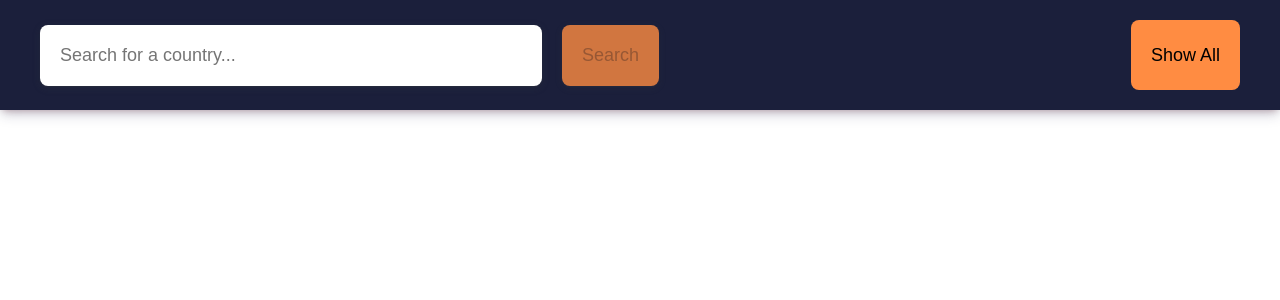
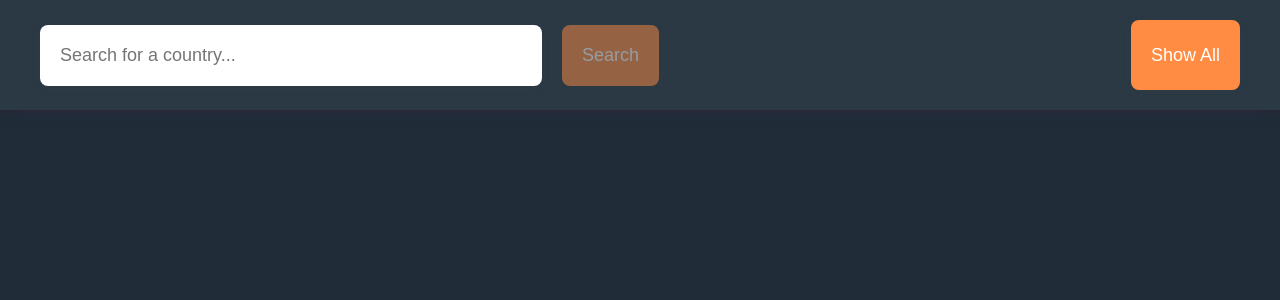
Before and after one commit to jatinchavan3010/react-challenge-main, a React (Vite) app: page / in a window 1280 px wide. Shown: the top 300 px of the page. Built offline with nearby package versions, Linux system fonts and the light colour scheme.

Commit message:
CountrySearch App - Refactor and add missing accessibility standards, Remove Header.tsx, Add Error Interface

```diff
--- a/src/App.css
+++ b/src/App.css
@@ -1,3 +1,35 @@
+:root {
+  /* Color Variables */
+  --color-header-background: #2b3945;
+  --color-content-background: #202c37;
+
+  --color-text-primary: #ffffff;
+
+  --color-button-background: #ff8c42;
+  --color-button-background-hover: #ff6a22;
+
+  --color-error-bg: #ffe6e6;
+  --color-error-border: #ff4d4d;
+  --color-error-text: #b30000;
+
+  /* Box Shadows */
+  --box-shadow-light: 0 1px 2px 0 rgba(60, 64, 67, 0.3),
+    0 2px 6px 2px rgba(60, 64, 67, 0.15);
+  --box-shadow-heavy: 0 6px 12px -2px rgba(45, 45, 89, 0.25),
+    0 3px 7px -3px rgba(100, 8, 8, 0.3);
+
+  /* Spacing */
+  --padding-button: 20px;
+  --padding-input: 20px 250px 20px 20px;
+  --padding-section: 20px 40px;
+}
+
+#root {
+  min-height: 100vh;
+  background-color: var(--color-content-background);
+  color: var(--color-text-primary);
+}
+
 body,
 h1,
 h2,
@@ -13,114 +45,110 @@ ol {
 }
 
 body {
-  font-family: Nunito Sans, sans-serif;
+  font-family: "Nunito Sans", sans-serif;
 }
 
 p {
   margin: 5px 0;
 }
 
+/* Search Section */
 .search-section {
   height: 70px;
-  box-shadow: 0 6px 12px -2px rgba(45, 45, 89, 0.25),
-    0 3px 7px -3px rgba(100, 8, 8, 0.3);
+  box-shadow: var(--box-shadow-heavy);
   display: flex;
   justify-content: space-between;
-  padding: 20px 40px;
+  padding: var(--padding-section);
   position: sticky;
   top: 0;
-  background-color: #1b1f3b;
+  background-color: var(--color-header-background);
+}
 
 .search-container {
   display: flex;
   align-items: center;
-    /* justify-content: center; */
-    /* margin: 40px 60px; */
   gap: 20px;
+}
 
 .search-input {
   border-radius: 8px;
-      box-shadow: 0 1px 2px 0 rgba(60, 64, 67, 0.3),
-        0 2px 6px 2px rgba(60, 64, 67, 0.15);
+  box-shadow: var(--box-shadow-light);
   border: none;
   font-size: 18px;
   outline: none;
-      padding: 20px 250px 20px 20px;
-
-      &:focus {
-        /* border: 1px solid orange; */
-        outline: solid;
-      }
+  padding: var(--padding-input);
 }
 
-    .search-button {
+.search-button,
+.show-all-btn {
   border-radius: 8px;
-      box-shadow: 0 1px 2px 0 rgba(60, 64, 67, 0.3),
-        0 2px 6px 2px rgba(60, 64, 67, 0.15);
+  box-shadow: var(--box-shadow-light);
   border: none;
   font-size: 18px;
   outline: none;
-      padding: 20px;
+  padding: var(--padding-button);
   cursor: pointer;
-      background-color: #ff8c42;
-
-      &:hover {
-        background-color: #ff6a22;
-        /* color: white; */
+  color: var(--color-text-primary);
+  background-color: var(--color-button-background);
 }
 
-      &:disabled {
-        opacity: 0.8;
+.search-button:hover,
+.show-all-btn:hover {
+  background-color: var(--color-button-background-hover);
+}
+
+.search-button:disabled {
+  opacity: 0.5;
   pointer-events: none;
 }
-    }
+
+/* Countries Section */
+.countries-section {
+  display: grid;
+  margin: auto;
+  margin-top: 40px;
+  max-width: 1200px;
+  grid-template-columns: repeat(auto-fill, minmax(250px, 1fr));
+  gap: 32px;
+  margin-inline: auto;
 }
 
-  .show-all-btn {
+.country-card {
   border-radius: 8px;
-    border: none;
-    font-size: 18px;
-    outline: none;
-    padding: 20px;
-    cursor: pointer;
-    background-color: #ff8c42;
-    &:hover {
-      background-color: #ff6a22;
-    }
-  }
+  overflow: hidden;
+  padding-bottom: 24px;
+  box-shadow: 0 0 8px 0px rgba(0, 0, 0, 0.2);
+  background-color: var(--color-header-background);
 }
 
-.countries-section {
-  display: flex;
-  flex-wrap: wrap;
-  justify-content: space-evenly;
-  margin-top: 40px;
-  /* gap: 10px 25px; */
+.country-flag-image {
+  height: 160px;
+  overflow: hidden;
+}
 
-  .country {
-    align-items: flex-start;
-    display: flex;
-    flex-direction: column;
-    /* margin: 10px 10px 55px; */
-    width: 300px;
+.country-flag-image img {
+  width: 100%;
+  height: 100%;
+  object-fit: cover;
+}
 
 .country-info {
-      padding: 5px 25px 25px;
-    }
-    .country-flag-image {
-      border-radius: 10px 10px 0 0;
-      height: 170px;
-      object-fit: cover;
-      padding: 0;
-      transition: all 0.1s ease-in-out;
-      width: 100%;
-    }
-  }
+  padding-inline: 16px;
 }
 
+.country-name {
+  font-size: 24px;
+  margin-block: 16px;
+}
+
+.country-info p {
+  margin-block: 8px;
+}
+
+/* Error Section */
 .error-container {
-  background-color: #ffe6e6;
-  border: 1px solid #ff4d4d;
+  background-color: var(--color-error-bg);
+  border: 1px solid var(--color-error-border);
   padding: 16px;
   margin: 20px auto;
   width: 80%;
@@ -131,16 +159,22 @@ p {
 }
 
 .error-message {
-  color: #b30000;
+  color: var(--color-error-text);
   font-size: 18px;
   font-weight: 600;
   margin: 0;
 }
 
-.top-bar {
-  position: sticky;
-  top: 0;
-  padding: 10px 16px;
-  background: white;
-  /* color: #f1f1f1; */
+/* Loading Text Styles */
+.loading-container {
+  display: flex;
+  justify-content: center;
+  align-items: center;
+  height: 100vh;
 }
+
+.loading-text {
+  font-size: 24px;
+  color: #ffffff; /* White text to stand out on the dark background */
+  font-weight: 600;
+}
--- a/src/App.tsx
+++ b/src/App.tsx
@@ -5,19 +5,28 @@ import SearchBar from "./components/SearchBar";
 import CountryList from "./components/CountryList";
 import { Country } from "./components/CountryCard";
 import ErrorCard from "./components/ErrorCard";
+import Loading from "./components/Loading";
 
 const BASE_URL = "https://restcountries.com/v3.1";
+
+interface ErrorState {
+  message: string;
+  isError: boolean;
+}
 
 const App = () => {
   const [countryList, setCountryList] = useState<Country[]>([]);
   const [loading, setLoading] = useState<boolean>(false);
-  const [error, setError] = useState<string>("");
+  const [error, setError] = useState<ErrorState>({
+    message: "",
+    isError: false,
+  });
 
   const fetchCountries = async (url: string) => {
+    setLoading(true);
+    setError({ message: "", isError: false });
+
     try {
-      setLoading(true);
-      setError("");
-
       const response = await fetch(url);
 
       if (!response.ok) {
@@ -32,9 +41,9 @@ const App = () => {
       setCountryList(data);
     } catch (error: unknown) {
       if (error instanceof Error) {
-        setError(error.message);
+        setError({ message: error.message, isError: true });
       } else {
-        setError("An unexpected error occurred.");
+        setError({ message: "An unexpected error occurred.", isError: true });
       }
     } finally {
       setLoading(false);
@@ -52,9 +61,9 @@ const App = () => {
   return (
     <>
       <SearchBar onSearch={handleSearch} onShowAll={handleShowAll} />
-      {loading && <p>Loading...</p>}
-      {error && <ErrorCard error={error} />}
-      {!loading && !error && <CountryList countryList={countryList} />}
+      {loading && <Loading />}
+      {error.isError && <ErrorCard error={error.message} />}
+      {!loading && !error.isError && <CountryList countryList={countryList} />}
     </>
   );
 };
--- a/src/components/CountryCard.tsx
+++ b/src/components/CountryCard.tsx
@@ -1,4 +1,4 @@
-export type Country = {
+export interface Country {
   name: {
     common: string;
   };
@@ -8,7 +8,7 @@ export type Country = {
     svg: string;
     alt: string;
   };
-};
+}
 
 interface CountryCardProps {
   country: Country;
@@ -16,12 +16,19 @@ interface CountryCardProps {
 
 const CountryCard: React.FC<CountryCardProps> = ({ country }) => {
   return (
-    <div className="country">
-      <img src={`${country.flags.svg}`} className="country-flag-image" />
+    <div className="country-card" role="article">
+      <div className="country-flag-image">
+        <img src={`${country.flags.svg}`} alt={country.flags.alt} />
+      </div>
+
       <section className="country-info">
-        <h2 className="country-name">{country.name.common}</h2>
-        <p className="country-capital">Capital: {country.capital}</p>
-        <p className="country-region">Region: {country.region}</p>
+        <h3 className="country-name">{country.name.common}</h3>
+        <p className="country-capital">
+          <b>Capital:</b> {country.capital}
+        </p>
+        <p className="country-region">
+          <b>Region:</b> {country.region}
+        </p>
       </section>
     </div>
   );
--- a/src/components/CountryList.tsx
+++ b/src/components/CountryList.tsx
@@ -8,7 +8,7 @@ const CountryList: React.FC<CountryListProps> = ({ countryList }) => {
   return (
     <section className="countries-section">
       {countryList.map((country: Country) => {
-        return <CountryCard country={country} />;
+        return <CountryCard key={country.name.common} country={country} />;
       })}
     </section>
   );
--- a/src/components/ErrorCard.tsx
+++ b/src/components/ErrorCard.tsx
@@ -6,9 +6,9 @@ interface ErrorCardProps {
 
 const ErrorCard: React.FC<ErrorCardProps> = ({ error }) => {
   return (
-    <section className="error-container" role="alert">
+    <div className="error-container" role="alert">
       <p className="error-message">{error}</p>
-    </section>
+    </div>
   );
 };
 
--- /dev/null
+++ b/src/components/Loading.tsx
@@ -0,0 +1,11 @@
+import React from "react";
+
+const Loading: React.FC = () => {
+  return (
+    <div className="loading-container" role="status" aria-live="polite">
+      <p className="loading-text">Loading...</p>
+    </div>
+  );
+};
+
+export default Loading;
--- a/src/components/SearchBar.tsx
+++ b/src/components/SearchBar.tsx
@@ -27,6 +27,8 @@ const SearchBar: React.FC<SearchBarProps> = ({ onSearch, onShowAll }) => {
           className="search-input"
           type="text"
           placeholder="Search for a country..."
+          aria-label="Country search input"
+          value={search}
           onChange={(event) => {
             setSearch(event.target.value);
           }}
@@ -40,7 +42,14 @@ const SearchBar: React.FC<SearchBarProps> = ({ onSearch, onShowAll }) => {
           Search
         </button>
       </div>
-      <button className="show-all-btn" onClick={onShowAll}>
+      <button
+        className="show-all-btn"
+        aria-label="Show all countries"
+        onClick={() => {
+          setSearch("");
+          onShowAll();
+        }}
+      >
         Show All
       </button>
     </section>
```
Also changed, not shown: src/components/Header.tsx (deleted, +0 -18 lines). Lines whose indentation alone changed are shown as unchanged.
